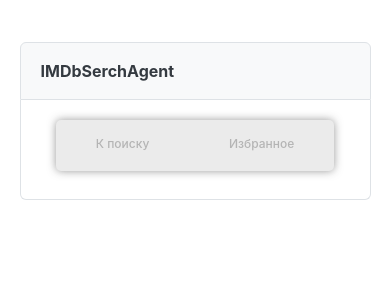
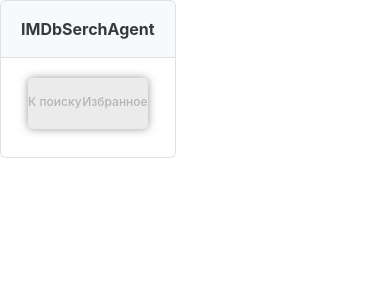
Before and after one commit to AlexWEBArt/ra-redux-toolkit-ts, a React (Vite) app: page / in a window 390 px wide. Shown: the top 300 px of the page. Built offline with nearby package versions, Linux system fonts and the light colour scheme.

Commit message:
added responsive styles

```diff
--- a/src/components/IMDbSerchAgent/SearchFilms/FilmsList/FilmsList.tsx
+++ b/src/components/IMDbSerchAgent/SearchFilms/FilmsList/FilmsList.tsx
@@ -23,7 +23,7 @@
     console.log(favorite)
     return (
         <div className="card">
-            <DataTable value={items} size={"small"} sortField="price" sortOrder={-1} tableStyle={{ minWidth: '40rem' }} onSelectionChange={onSelectionChange} selection={favorite!}>
+            <DataTable value={items} size={"small"} sortField="price" sortOrder={-1} tableStyle={{ minWidth: '100%' }} onSelectionChange={onSelectionChange} selection={favorite!}>
                 <Column header="Постер" body={imageBodyTemplate} style={{ width: '20%' }}/>
                 <Column field="Title" header="Название" sortable style={{ width: '55%' }}></Column>
                 <Column field="Type" header="Тип" sortable style={{ width: '10%' }}></Column>
--- a/src/components/IMDbSerchAgent/SearchFilms/SearchForm/SearchForm.tsx
+++ b/src/components/IMDbSerchAgent/SearchFilms/SearchForm/SearchForm.tsx
@@ -22,7 +22,7 @@
     return(
         <div className="card flex justify-content-center">
             <form onSubmit={handleSubmitSearchForm}>
-                <AutoComplete placeholder={'Введите название фильма'} value={searchInput} onChange={(e) => dispatch(searchFilms(e.value))}/>
+                <AutoComplete placeholder={'Введите название фильма (english)'} value={searchInput} onChange={(e) => dispatch(searchFilms(e.value))}/>
             </form>
         </div>
     )
--- a/src/css/style.css
+++ b/src/css/style.css
@@ -1,6 +1,5 @@
 #root {
     max-width: 1280px;
-    min-width: 80vw;
 
     margin: 5vh auto;
     text-align: center;
@@ -62,7 +61,6 @@
     line-height: 3rem;
     cursor: pointer;
     text-decoration: none;
-    /* text-transform: uppercase; */
     color: #919191;
     opacity: .6;
     border-bottom-width: .2rem;
@@ -84,14 +82,37 @@
 
 
 
-@media (max-width: 767px) {
+@media (max-width: 450px) {
+    #root {
+        margin: 0;
+    }
     .main {
-        width: 90vw;
-        height: 90vh;
+        height: 100vh;
     }
 
     .menu {
         font-size: 12px;
+    }
+
+    .p-datatable-table {
+        max-width: 200px;
+    }
+
+    .p-column-title {
+        font-size: 0.8rem;
+    }
+
+    .p-icon {
+        width: 11px;
+        height: 11px;
+    }
+
+    .cell {
+        font-size: 0.8rem;
+    }
+
+    .p-datatable.p-datatable-sm .p-datatable-tbody > tr > td {
+        padding: 0.4rem 0.4rem;
     }
 
     .card-box {
--- a/src/index.css
+++ b/src/index.css
@@ -27,8 +27,8 @@
   margin: 0;
   display: flex;
   place-items: center;
-  min-width: 320px;
-  min-height: 100vh;
+  /* min-width: 320px; */
+  /* min-height: 100vh; */
 }
 
 h1 {
```
Also changed, not shown: 1 other file (tests, documents, lock files or other folders).
